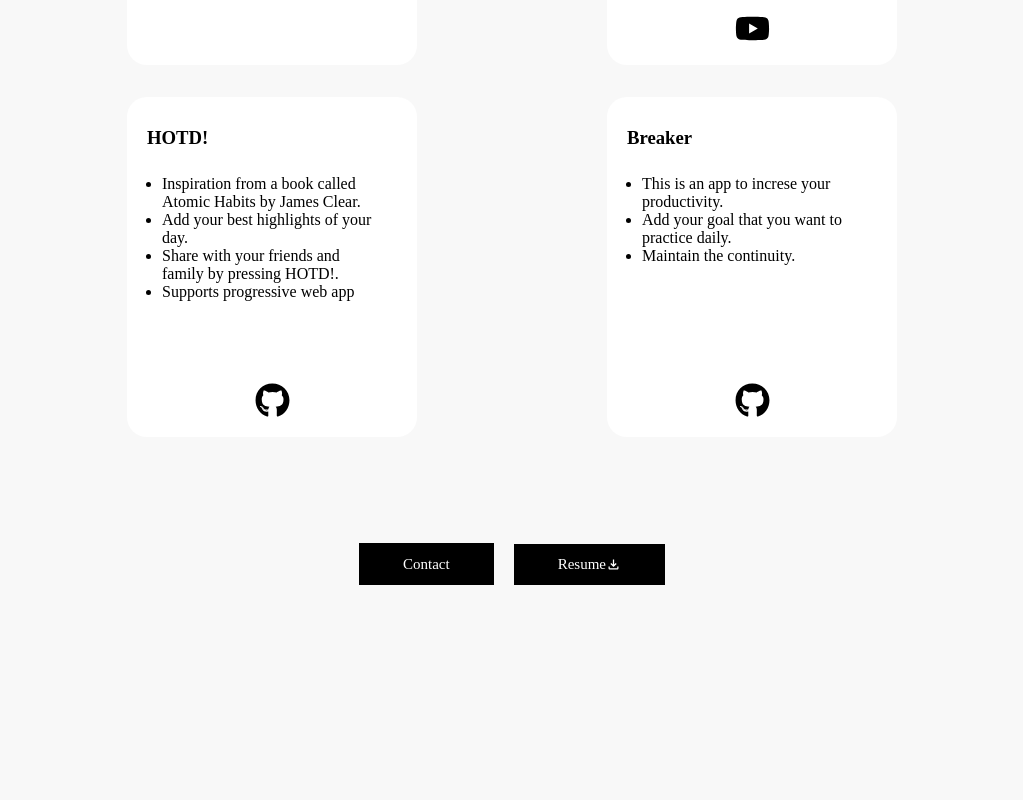
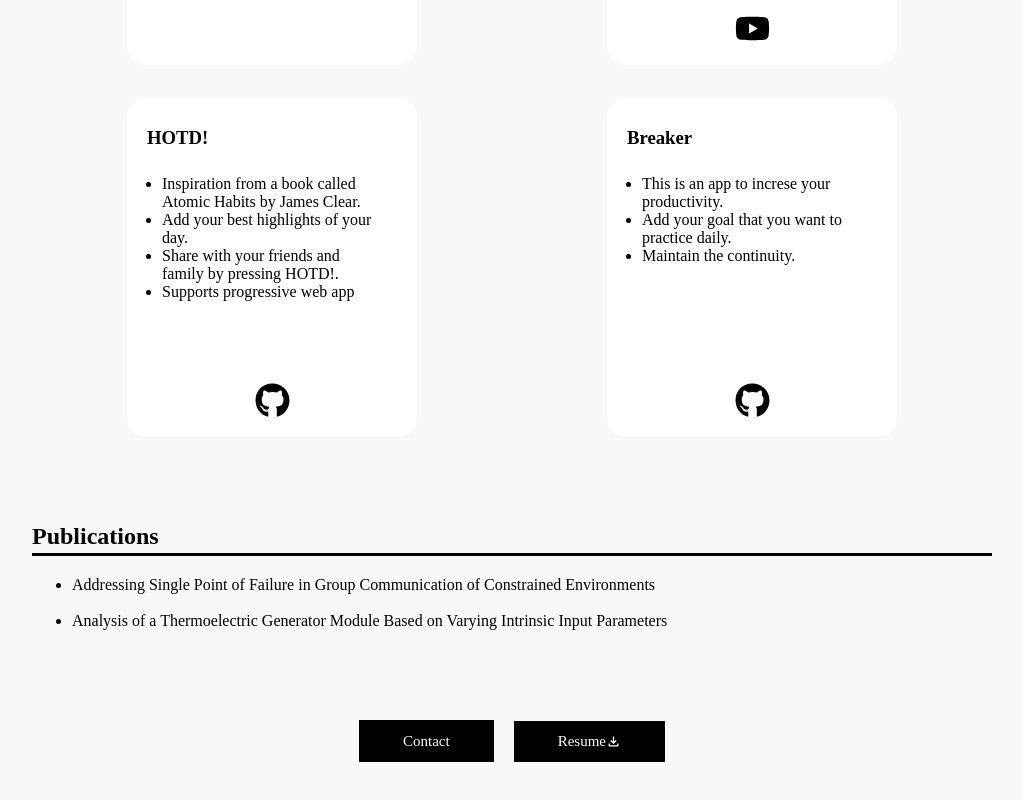
Before and after one commit to sdpathak24/portfolio, a React (Create React App) app: page / in a window 1280 px wide. Shown: the part 2168-2968 px from the top of the page, without its empty margins (128-1151 px from the left). Before the commit the page ends 2803 px from the top, so only its background shows below. Built offline with nearby package versions, Linux system fonts and the light colour scheme.

Commit message:
paper add

```diff
--- a/src/App.js
+++ b/src/App.js
@@ -4,7 +4,7 @@ import Skills from "./components/skills";
 import Resume from "./components/resume";
 import Experience from "./components/experience";
 import Hof from "./components/hof";
-import papers from "./components/papers";
+import Papers from "./components/papers";
 // import Referals from "./components/referals";
 import Projects from "./components/projects";
 
@@ -16,8 +16,8 @@ function App() {
       <Experience />
       <Skills />
       <Hof />
-      <papers />
       <Projects />
+      <Papers />
       {/*<Referals /> */}
       <Resume />
     </div>
--- a/src/components/papers.js
+++ b/src/components/papers.js
@@ -1,7 +1,18 @@
 import React from "react";
 
-const papers = () => {
-  return <div>papers</div>;
-};
+function papers() {
+  return (
+    <div className="container">
+      <h2>Publications</h2>
+      <div className="papers">
+        <ul>
+          <li>Addressing Single Point of Failure in Group Communication of Constrained Environments</li>
+          <br></br>
+          <li>Analysis of a Thermoelectric Generator Module Based on Varying Intrinsic Input Parameters</li>
+        </ul>
+      </div>
+    </div>
+  );
+}
 
 export default papers;
--- /dev/null
+++ b/src/styles/papers.css
@@ -0,0 +1,3 @@
+.papers {
+  font-size: 18px;
+}
```
